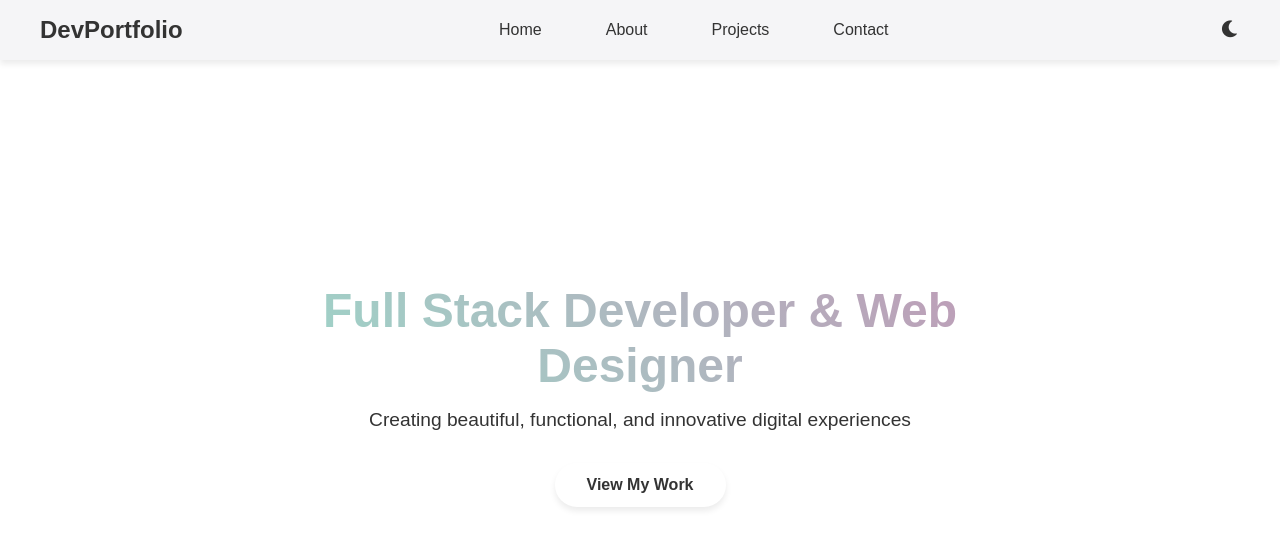
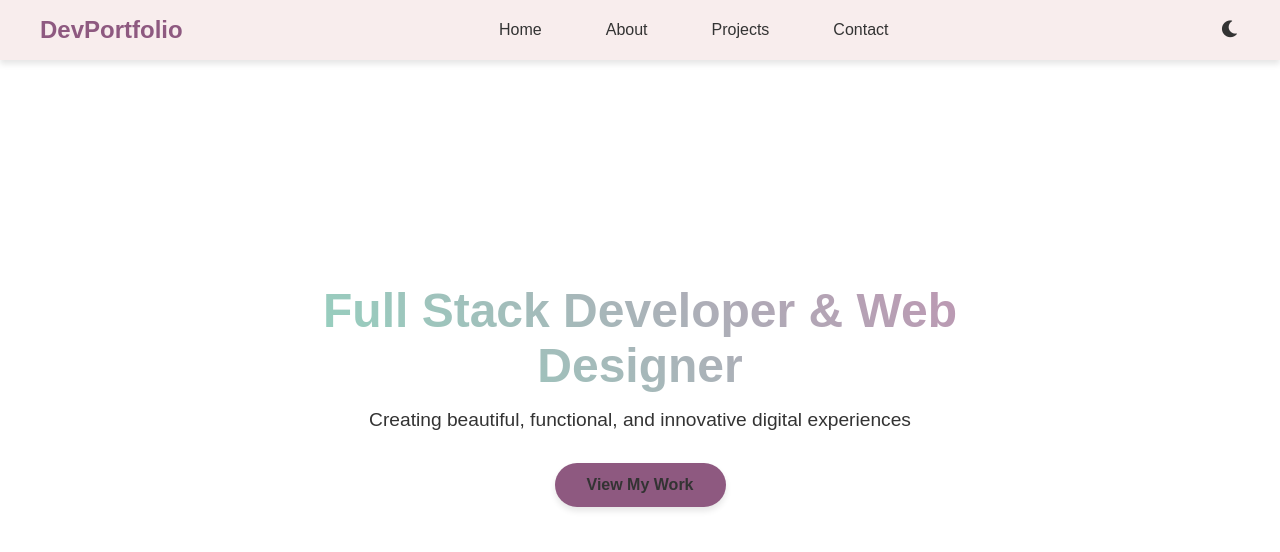
Before and after one commit to desivar/landingpage, a plain HTML site: page index.html in a window 1280 px wide. Shown: the top 552 px of the page. Drawn offline with Linux system fonts and the light colour scheme.

Commit message:
color palettet fxed

```diff
--- a/styles/styles.css
+++ b/styles/styles.css
@@ -1,41 +1,42 @@
 :root {
-    /* Base colors that work in both modes */
-    --color-mint: #9adbca;
-    --color-light-pink: #f0d4d4;
-    --color-lavender: #d8c2de;
-    --color-mauve: #c198b6;
+    /* Base Colors */
+    --color-mint: #8fdac1;        /* Darker mint for better contrast */
+    --color-light-pink: #f8eded;
+    --color-lavender: #d9b3d0;
+    --color-mauve: #c191b1;       /* Darker mauve for better contrast */
 
-    /* Light mode specific */
-    --bg-primary: #ffffff;
-    --bg-secondary: #f5f5f7;
-    --text-primary: #333333;
-    --text-secondary: #666666;
-    --accent: var(--color-mauve);
-    --border: rgba(0, 0, 0, 0.1);
-    --shadow: 0 4px 6px rgba(0, 0, 0, 0.08);
+    /* Text Colors */
+    --text-dark: #333333;         /* Dark text for light backgrounds */
+    --text-light: #f8f8f8;        /* Light text for dark backgrounds */
 
-    /* Cards/panels backgrounds */
-    --surface-mint: rgba(154, 219, 202, 0.25);
-    --surface-pink: rgba(240, 212, 212, 0.25);
-    --surface-lavender: rgba(216, 194, 222, 0.25);
+    /* Additional Colors for better contrast */
+    --mint-dark: #5ca18b;
+    --lavender-dark: #9a6589;
+    --mauve-dark: #8e5980;
+
+    --shadow: 0 4px 6px rgba(0, 0, 0, 0.1);
   }
 
-  /* Dark mode overrides */
-  @media (prefers-color-scheme: dark) {
-    :root {
-      --bg-primary: #1a1a1a;
-      --bg-secondary: #2d2d2d;
-      --text-primary: #f0f0f0;
-      --text-secondary: #b8b8b8;
-      --accent: var(--color-mint);
-      --border: rgba(255, 255, 255, 0.15);
-      --shadow: 0 4px 6px rgba(0, 0, 0, 0.25);
+  .dark-mode {
+    --bg-primary: #1a1a1a;
+    --bg-secondary: #2d2d2d;
+    --text-primary: var(--color-light-pink);
+    --text-secondary: var(--color-mint);
+    --accent-color: var(--color-mauve);
+    --accent-hover: var(--color-lavender);
+    --card-bg: #333;
+    --border-color: var(--color-mauve);
+  }
 
-      /* Slightly darker surfaces for dark mode */
-      --surface-mint: rgba(154, 219, 202, 0.15);
-      --surface-pink: rgba(240, 212, 212, 0.15);
-      --surface-lavender: rgba(216, 194, 222, 0.15);
-    }
+  .light-mode {
+    --bg-primary: #ffffff;        /* Pure white background */
+    --bg-secondary: var(--color-light-pink);
+    --text-primary: var(--text-dark);
+    --text-secondary: var(--mauve-dark);
+    --accent-color: var(--mauve-dark);
+    --accent-hover: var(--lavender-dark);
+    --card-bg: #ffffff;           /* White cards */
+    --border-color: var(--color-mauve);
   }
 
 * {
```
